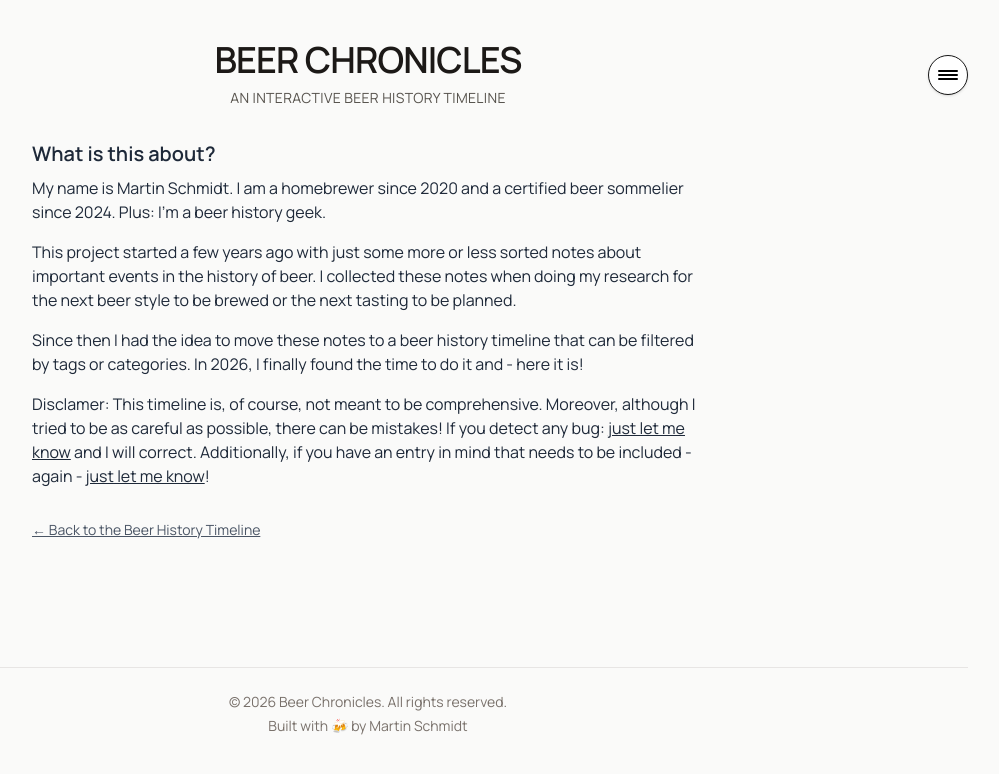
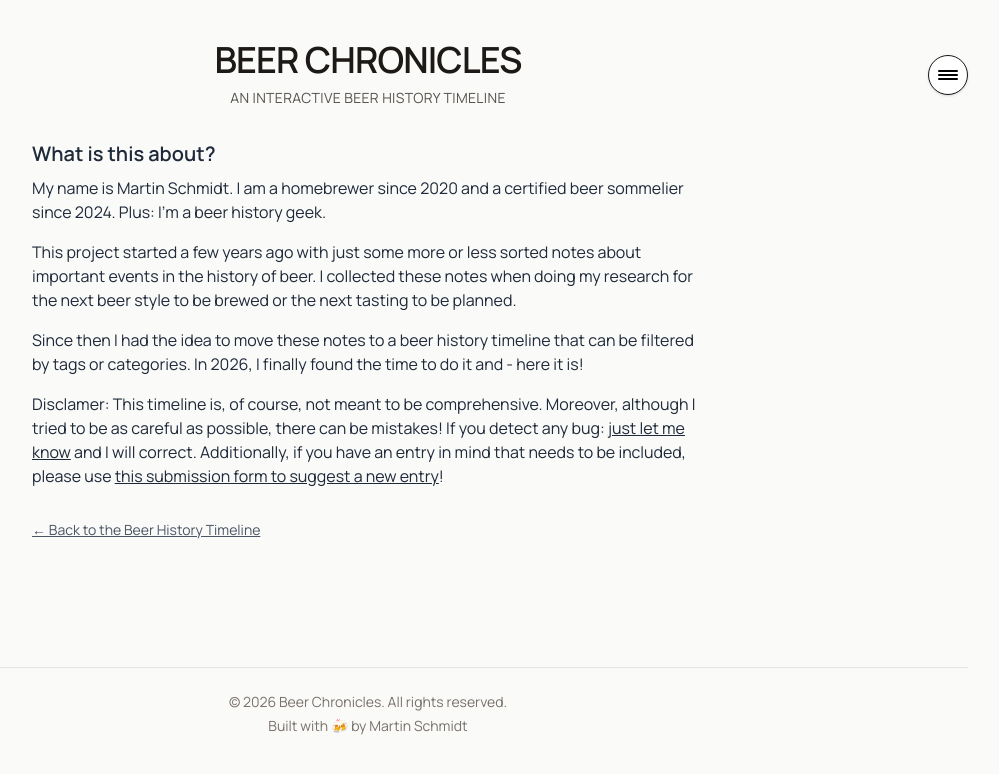
Before and after one commit to beer-chronicles-timeline/beer-chronicles-timeline.github.io, a Next.js app: page /about in a window 1280 px wide. Shown: the top 774 px of the page, without its empty margins (272-1271 px from the left). Built offline with nearby package versions, Linux system fonts and the light colour scheme; a web font is replaced by a local one.

Commit message:
Added link to submit entry page on about page

```diff
--- a/src/app/about/page.tsx
+++ b/src/app/about/page.tsx
@@ -51,7 +51,7 @@ export default function AboutPage() {
 
         <p>Since then I had the idea to move these notes to a beer history timeline that can be filtered by tags or categories. In 2026, I finally found the time to do it and - here it is!</p>
 
-        <p>Disclamer: This timeline is, of course, not meant to be comprehensive. Moreover, although I tried to be as careful as possible, there can be mistakes! If you detect any bug: <a href="mailto:schmaidt@web.de?subject=Mistake%20in%20the%20beer%20history%20timeline" className="underline">just let me know</a> and I will correct. Additionally, if you have an entry in mind that needs to be included - again - <a href="mailto:schmaidt@web.de?subject=New%20entry%20suggestion%20for%20the%20beer%20history%20timeline" className="underline">just let me know</a>!</p>
+<p>Disclamer: This timeline is, of course, not meant to be comprehensive. Moreover, although I tried to be as careful as possible, there can be mistakes! If you detect any bug: <a href="mailto:schmaidt@web.de?subject=Mistake%20in%20the%20beer%20history%20timeline" className="underline">just let me know</a> and I will correct. Additionally, if you have an entry in mind that needs to be included, please use <Link href="/submit" className="underline">this submission form to suggest a new entry</Link>!</p>
 
         <p className="pt-4 text-sm text-gray-600">
           <Link href="/" className="underline hover:no-underline">
```
